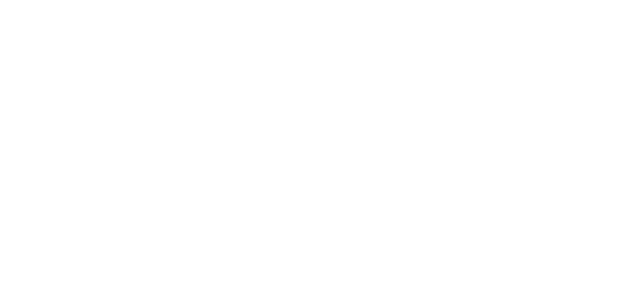
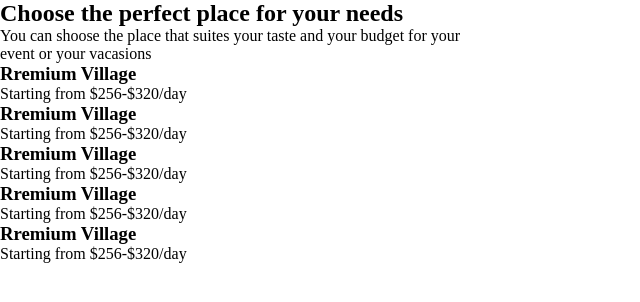
Before and after one commit to abdumalikovich/group_309, a website: page three.html in a window 1280 px wide. Shown: the whole page, without its empty margins (0-640 px from the left). Drawn offline with Linux system fonts and the light colour scheme.

Commit message:
itml and scss

```diff
--- a/sass/three.scss
+++ b/sass/three.scss
@@ -0,0 +1,6 @@
+.text {
+    width: 200px;
+    height: 100px;
+    text-align: center;
+
+}
--- a/three.html
+++ b/three.html
@@ -1,3 +1,67 @@
 <meta charset="UTF-8">
 <title>Работа с GitHub</title>
 <link rel="stylesheet" href="./css/style.css">
+
+<div class="screen_3">
+    <div class="text">
+        <h2>Choose the perfect place for your needs</h2>
+        <p>You can shoose the place that suites your taste and your budget for your <br> event or your vacasions</p>
+        <div class="grid">
+            <div class="item">
+                <div class="block">
+                    <div class="img">
+                        <a href="#" class="icon"></a>
+                    </div>
+                    <div class="text">
+                        <h3>Rremium Village</h3>
+                        <p>Starting from $256-$320/day</p>
+                    </div>
+                </div>
+            </div>
+            <div class="item">
+                <div class="block">
+                    <div class="img">
+                        <a href="#" class="icon"></a>
+                    </div>
+                    <div class="block_text">
+                        <h3>Rremium Village</h3>
+                        <p>Starting from $256-$320/day</p>
+                    </div>
+                </div>
+            </div>
+            <div class="item">
+                <div class="block">
+                    <div class="img">
+                        <a href="#" class="icon"></a>
+                    </div>
+                    <div class="text">
+                        <h3>Rremium Village</h3>
+                        <p>Starting from $256-$320/day</p>
+                    </div>
+                </div>
+            </div>
+            <div class="item">
+                <div class="block">
+                    <div class="img">
+                        <a href="#" class="icon"></a>
+                    </div>
+                    <div class="text">
+                        <h3>Rremium Village</h3>
+                        <p>Starting from $256-$320/day</p>
+                    </div>
+                </div>
+            </div>
+            <div class="item">
+                <div class="block">
+                    <div class="img">
+                        <a href="#" class="icon"></a>
+                    </div>
+                    <div class="text">
+                        <h3>Rremium Village</h3>
+                        <p>Starting from $256-$320/day</p>
+                    </div>
+                </div>
+            </div>
+        </div>
+    </div>
+</div>
```
